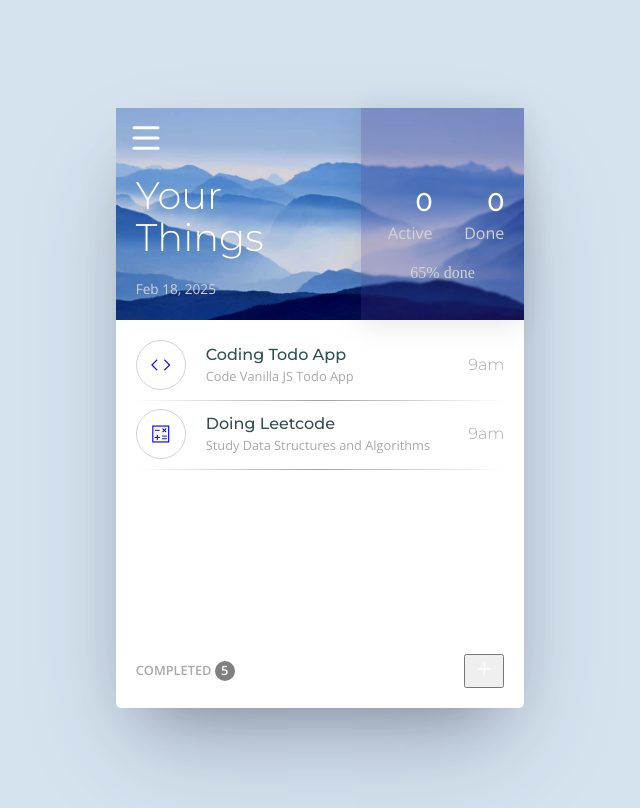
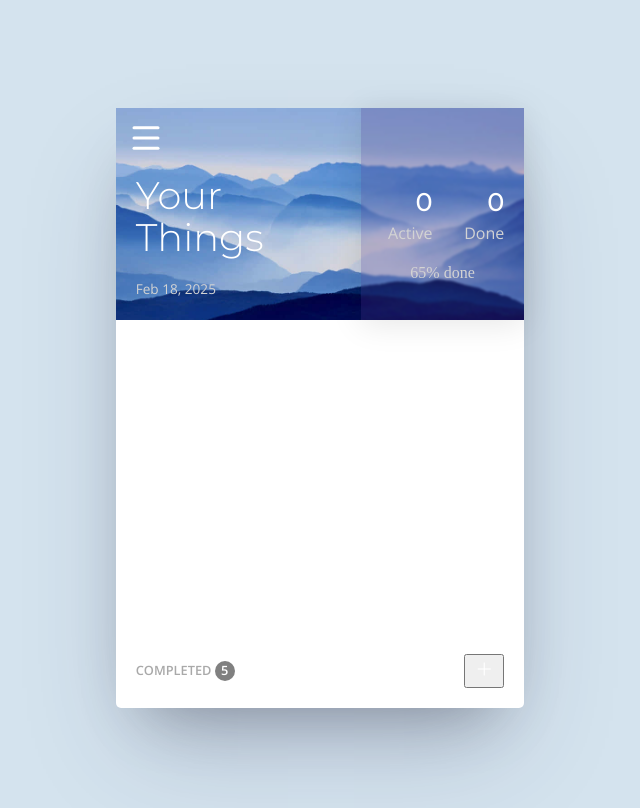
Before and after one commit to Mcorduk/2025-todo, a website built with webpack: page src/index.html in a window 1280 px wide. Shown: the whole page, without its empty margins (320-960 px from the left). Built offline with nearby package versions, Linux system fonts and the light colour scheme.

Commit message:
chore: comment out dynamicly created todo parts in html

```diff
--- a/src/index.html
+++ b/src/index.html
@@ -4,13 +4,13 @@
     <meta charset="UTF-8">
     <meta name="viewport" content="width=device-width, initial-scale=1.0">
     <!-- Google Material Icons -->
-    <link rel="stylesheet" href="https://fonts.googleapis.com/css2?family=Material+Symbols+Sharp:opsz,wght,FILL,GRAD@20..48,100..700,0..1,-50..200&icon_names=add,alarm,bookmark,calculate,check,code,delete,edit,group,home,mail,phone,settings,star,task,west">
+    <link rel="stylesheet" href="https://fonts.googleapis.com/css2?family=Material+Symbols+Sharp:opsz,wght,FILL,GRAD@20..48,100..700,0..1,-50..200&icon_names=add,alarm,bookmark,calculate,check,code,delete,edit,group,home,local_cafe,mail,phone,settings,star,task,west">
 
     <title>Todo List</title>
 
 </head>
 <body>
-    <div id="app">
+    <div id="app" data-todo-index="0">
         <nav>
             <div id="leftHeader">
                 <div id="sidenav">
@@ -44,36 +44,6 @@
 
         <section class="flex-1">
             <div id="taskList">
-                <div class="task">
-                    <div class="flex">
-                        <div id="taskIcon">
-                            <span class="material-symbols-sharp blue-icon">
-                                code
-                            </span>
-                        </div>
-                        <div id="taskText">
-                            <div id="taskHeader" class="dark-slate montserrat">Coding Todo App</div>
-                            <div id="taskDescription" class="dark-gray open-sans">Code Vanilla JS Todo App</div>
-                        </div>
-                    </div>
-                    <div id="taskTime" class="dark-gray montserrat">9am</div>
-                </div>
-                <hr>
-                <div class="task">
-                    <div class="flex">
-                        <div id="taskIcon">
-                            <span class="material-symbols-sharp blue-icon">
-                                calculate
-                            </span>
-                        </div>
-                        <div id="taskText">
-                            <div id="taskHeader" class="dark-slate montserrat">Doing Leetcode</div>
-                            <div id="taskDescription" class="dark-gray open-sans">Study Data Structures and Algorithms</div>
-                        </div>
-                    </div>
-                    <div id="taskTime" class="dark-gray montserrat">9am</div>
-                </div>
-                <hr>
 
             </div>
         </section>
@@ -99,7 +69,7 @@
                 <h2 class="montserrat flex-1">Add a New Task</h2>
             </div>
             <div class="dialog-body open-sans">
-                <form>
+                <form id="addTaskForm">
                     <div class="task-icon">
                         <span id="showTaskIconList" class="material-symbols-sharp blue-icon">
                             add
@@ -122,12 +92,14 @@
                         <label for="date">Date</label>
                         <input type="date" id="date" name="date">
                     </div>
+
+                    <div class="dialog-footer open-sans">
+                        <button id="closeAddTaskDialog" class="cancel-btn">Cancel</button>
+                        <button type="submit" id="sendTaskForm" class="save-btn">Save</button>
+                    </div>
                 </form>
             </div>
-            <div class="dialog-footer open-sans">
-                <button id="closeAddTaskDialog" class="cancel-btn">Cancel</button>
-                <button id="sendTaskForm" class="save-btn">Save</button>
-            </div>
+
         </div>
     </dialog>
     <dialog id="iconDialog" >
```
